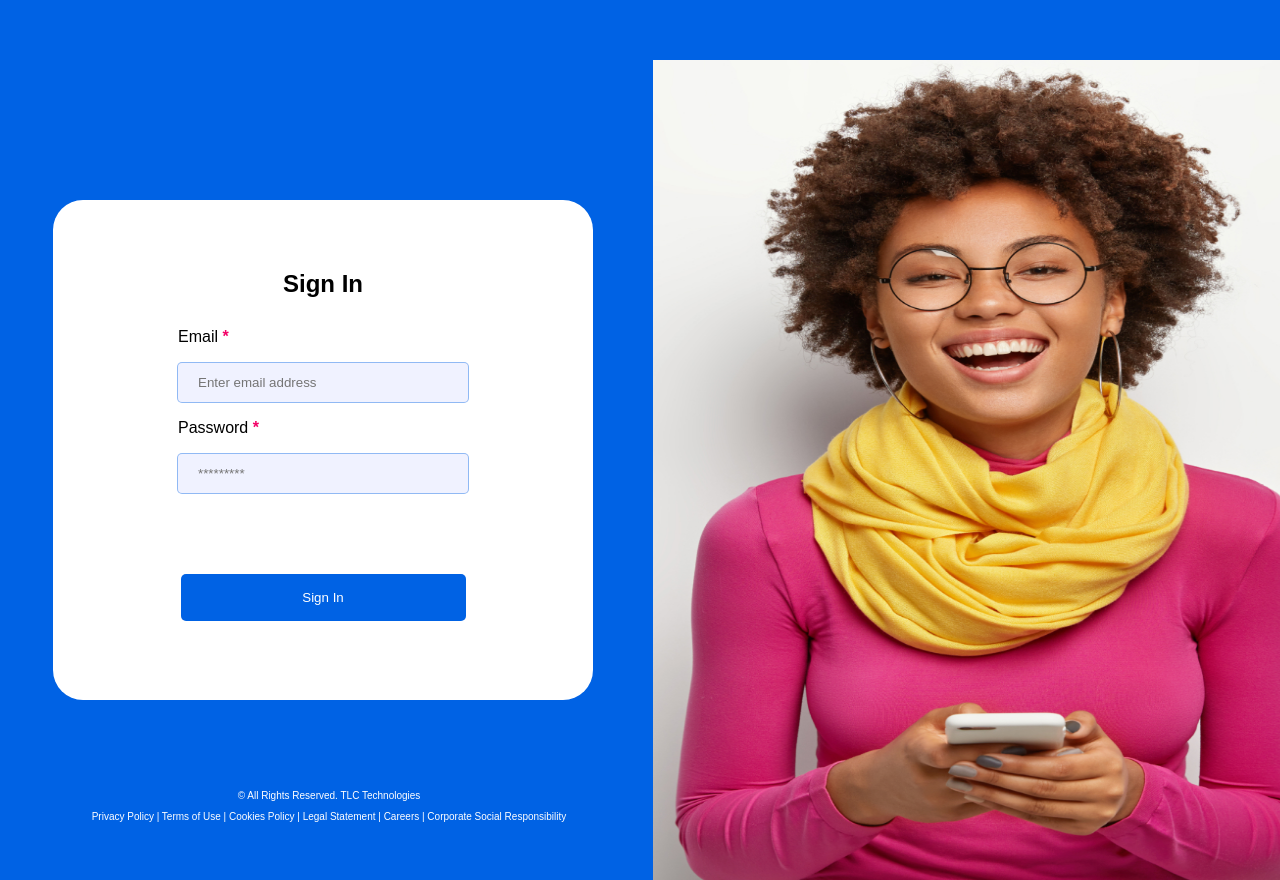
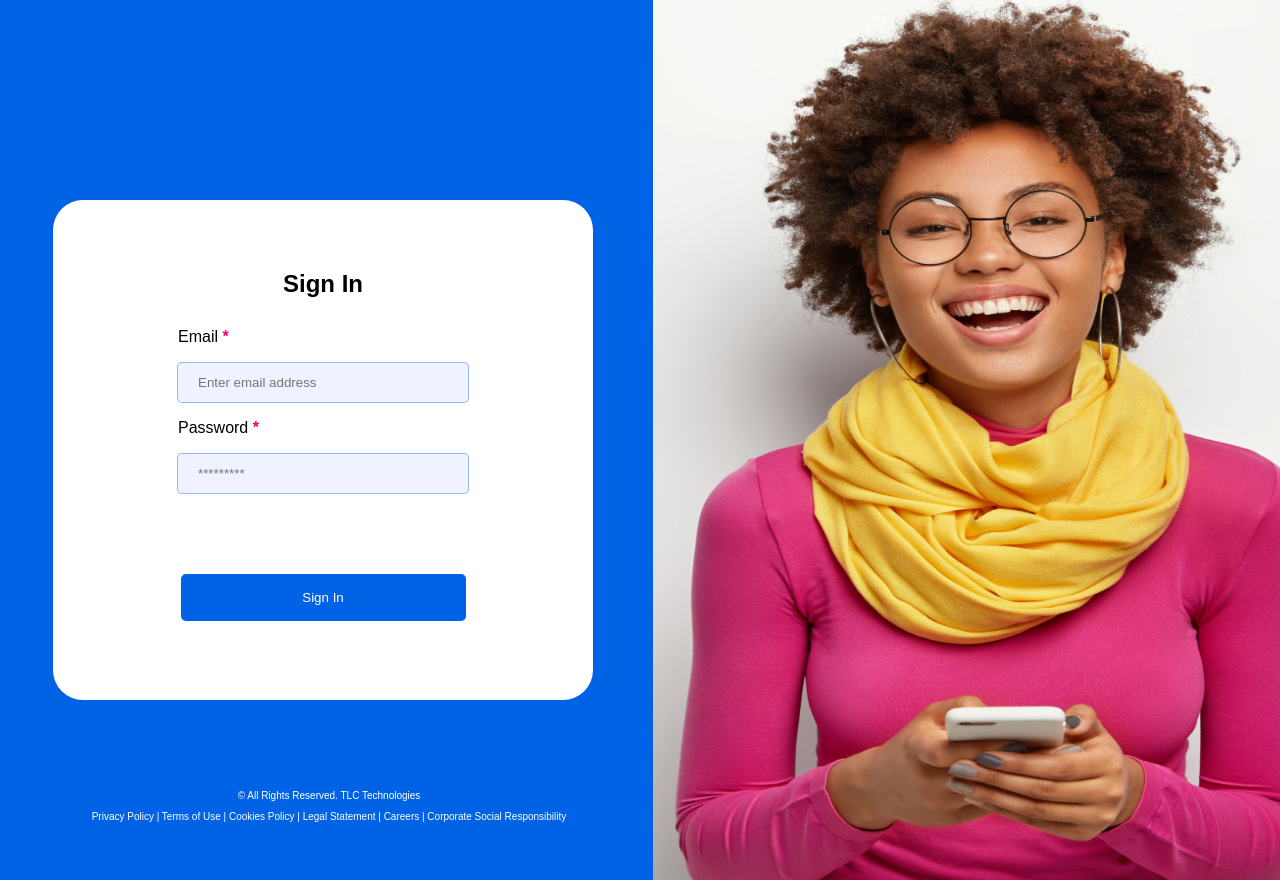
Before and after one commit to nimi11/Capital-Hub, a Flask app: page /login in a window 1280 px wide. Run offline with Flask 3, Linux system fonts and the light colour scheme; some web fonts are replaced.

Commit message:
login update

```diff
--- a/templates/login.html
+++ b/templates/login.html
@@ -37,8 +37,8 @@
                 <p>Privacy Policy | Terms of Use | Cookies Policy | Legal Statement | Careers | Corporate Social Responsibility</p>
             </div>
         </div>
-        <div style="height: 820px;">
-            <img style="margin-bottom: -5px;" src="{{ url_for('static', filename='images/cheerful.jpg')}}" width="696" height="820" alt="">
+        <div style="height: 800px;">
+            <img style="margin-bottom: -5px; margin-top: -70px; height: 900px;" src="{{ url_for('static', filename='images/cheerful.jpg')}}" width="696" height="820" alt="">
         </div>
     </div>
 </body>
```
